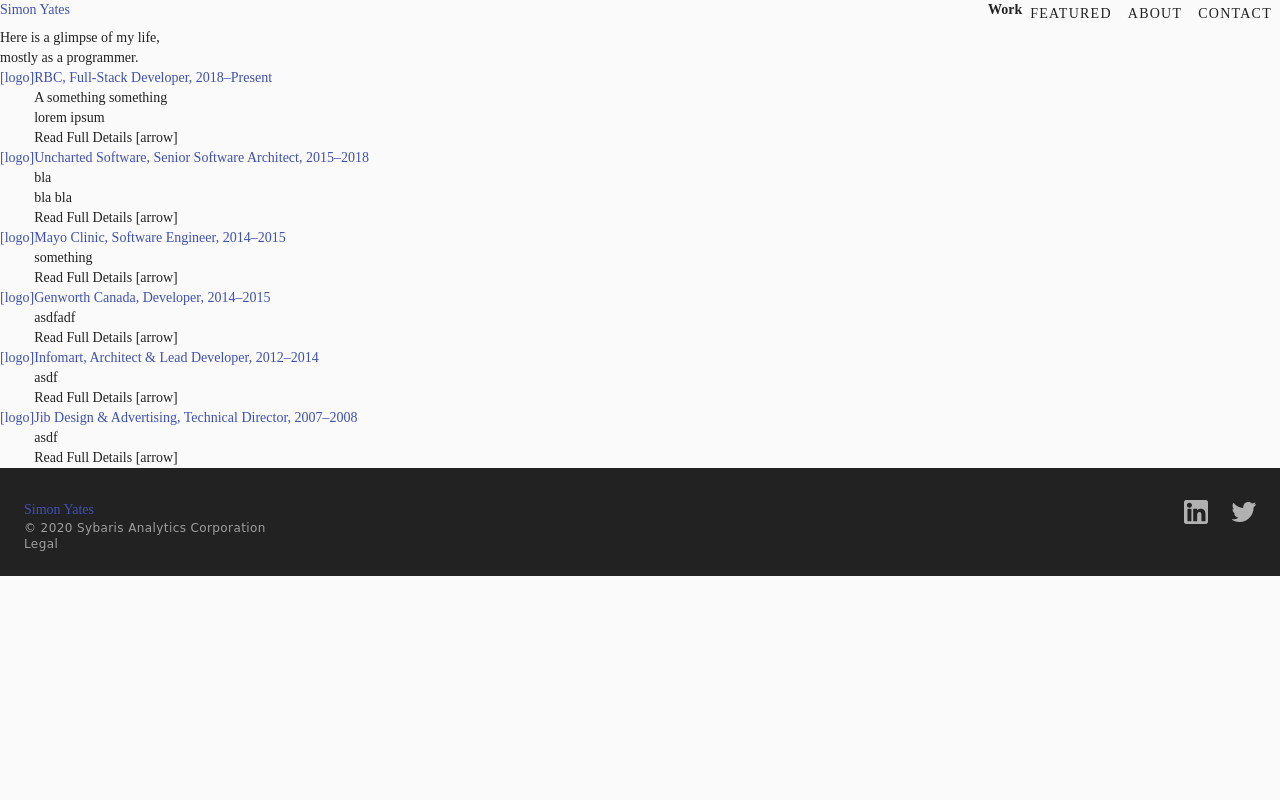
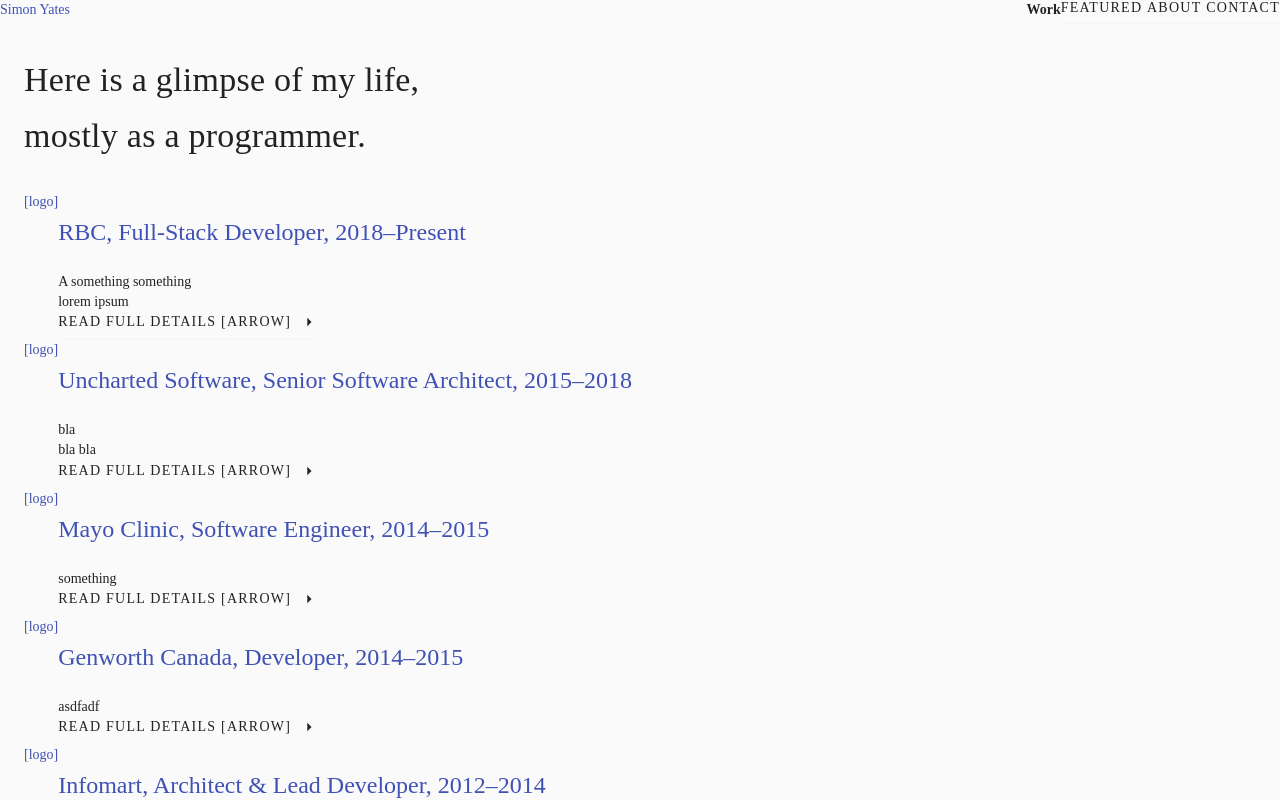
Before and after one commit to cheftechnical/simonyates, a React (Create React App) app: page /work in a window 1280 px wide. Shown: the top 800 px of the page. Built offline with nearby package versions, Linux system fonts and the light colour scheme; a web font is replaced by a local one.

Commit message:
Update the styling of the text button with icon

```diff
--- a/src/pages/Work/Experience.tsx
+++ b/src/pages/Work/Experience.tsx
@@ -1,7 +1,9 @@
 import * as React from 'react';
-import {Box} from '@material-ui/core';
+import {Box, Button} from '@material-ui/core';
 import {Link} from '@material-ui/core';
 import {Link as ReactRouterDom} from 'react-router-dom';
+import Typography from '../../styling/Typography';
+import ArrowRightIcon from '@material-ui/icons/ArrowRight';
 
 interface Props {
 	children: any[] | any;
@@ -20,9 +22,17 @@ export default function Experience(props: Props) {
 				<Link component={ReactRouterDom} to={href}>[logo]</Link>
 			</Box>
 			<Box>
-				<div><Link component={ReactRouterDom} to={href}>{employer}, {title}, {when}</Link></div>
+				<div>
+					<Typography group="primary" variant="h3" weight="regular">
+						<Link component={ReactRouterDom} to={href}>{employer}, {title}, {when}</Link>
+					</Typography>
+				</div>
 				<div>{children}</div>
-				<div>Read Full Details [arrow]</div>
+				<div>
+					<Button endIcon={<ArrowRightIcon/>} href={href} variant="text">
+						Read Full Details [arrow]
+					</Button>
+				</div>
 			</Box>
 		</Box>
 	);
--- a/src/pages/Work/index.tsx
+++ b/src/pages/Work/index.tsx
@@ -2,12 +2,17 @@ import * as React from 'react';
 import DefaultLayout from '../../layouts/Default';
 import Experience from './Experience';
 import Highlight from './Highlight';
+import Typography from '../../styling/Typography';
+import {Container} from '@material-ui/core';
 
 export default function Work() {
     return (
         <DefaultLayout title="Work" top="work">
+            <Container>
+                <Typography group="primary" variant="h2" weight="regular">
                     Here is a glimpse of my life,<br/>
                     mostly as a programmer.
+                </Typography>
 
                 <Experience employer="RBC" href="/work/rbc" title="Full-Stack Developer" when="2018–Present">
                     <Highlight>A something something</Highlight>
@@ -34,6 +39,7 @@ export default function Work() {
                 <Experience employer="Jib Design & Advertising" href="/work/jib-design-and-advertising" title="Technical Director" when="2007–2008">
                     <Highlight>asdf</Highlight>
                 </Experience>
+            </Container>
         </DefaultLayout>
     );
 }
--- a/src/styling/DefaultTheme.tsx
+++ b/src/styling/DefaultTheme.tsx
@@ -100,6 +100,7 @@ const theme = createMuiTheme({
 				}
 			},
 			text: {
+				padding: 0,
 				fontFamily: '"Tiempos Text"',
 				fontStyle: 'normal',
 				fontWeight: 'normal',
@@ -110,19 +111,28 @@ const theme = createMuiTheme({
 
 				color: color.grey[900],
 
+				'& .MuiButton-label': {
+					paddingBottom: rem(6),
+					borderBottom: `2px solid ${color.grey['50']}`
+				},
+
 				'&:hover': {
 					backgroundColor: 'inherit',
 
 					'& .MuiButton-label': {
-						borderBottom: `2px solid ${color.grey[900]}`
-						// boxShadow: `inset 0px -8px 0px -6px ${color.grey[900]}`
-						// transition:
+						borderBottom: `2px solid ${color.grey[900]}`,
 					},
+
+					'& .MuiButton-label .MuiButton-endIcon': {
+						paddingBottom: rem(6),
+						marginBottom: '-8px',
+						borderBottom: `2px solid ${color.grey['50']}`
+					}
 				},
 
 				'&$disabled': {
 					color: color.grey[300],
-				}
+				},
 			}
 		},
 		MuiChip: {
@@ -151,6 +161,11 @@ const theme = createMuiTheme({
 					tiemposTextSemibold,
 				]
 			}
+		},
+		MuiLink: {
+			root: {
+
+			}
 		}
 	},
 	typography: {
```
Lines whose indentation alone changed are shown as unchanged.
